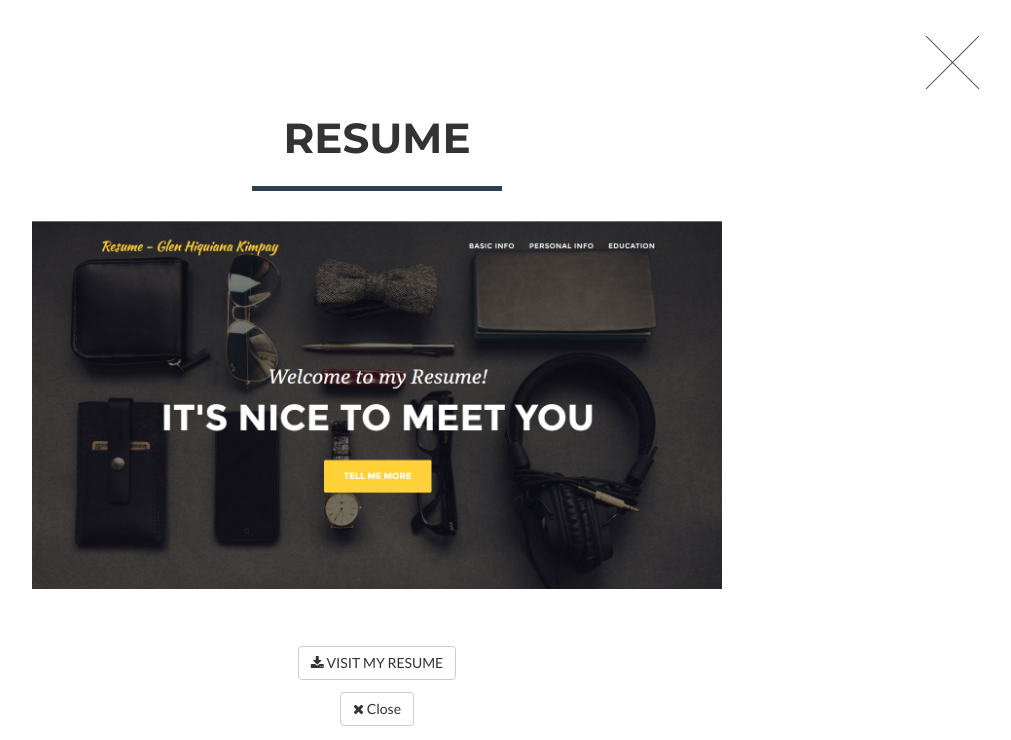
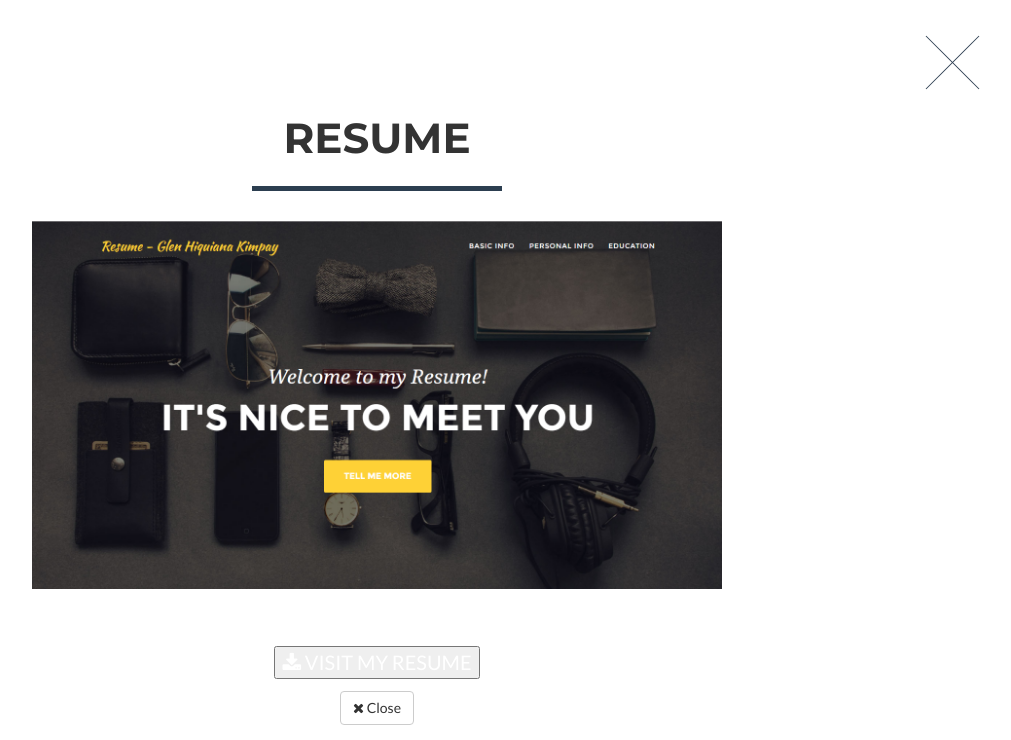
Before and after one commit to glenkimpay/glentoot, a website: page index.html in a window 1280 px wide. Both pictures are taken after a click on the link 347 px from the left and 1203 px from the top of the page. Shown: the part 803-1543 px from the top of the page, without its empty margins (263-1274 px from the left). Drawn offline with nearby package versions, Linux system fonts and the light colour scheme; files that its build step writes are made by us from their sources; a script that the page names is missing.

Commit message:
Update index.html

```diff
--- a/index.html
+++ b/index.html
@@ -267,7 +267,7 @@ var disqus_config = function () {
 			<img src="ResumeWebsite.png" class="img-responsive" alt="">
 
 			<a href="https://glenkimpay.github.io/resume" class="btn btn-lg btn-outline">
-                        <button type="button" class="btn btn-default" data-dismiss="modal">
+                        <button type="button" data-dismiss="modal">
 				<i class="fa fa-download"></i> VISIT MY RESUME</button>
                     </a>
                 </div>
```
